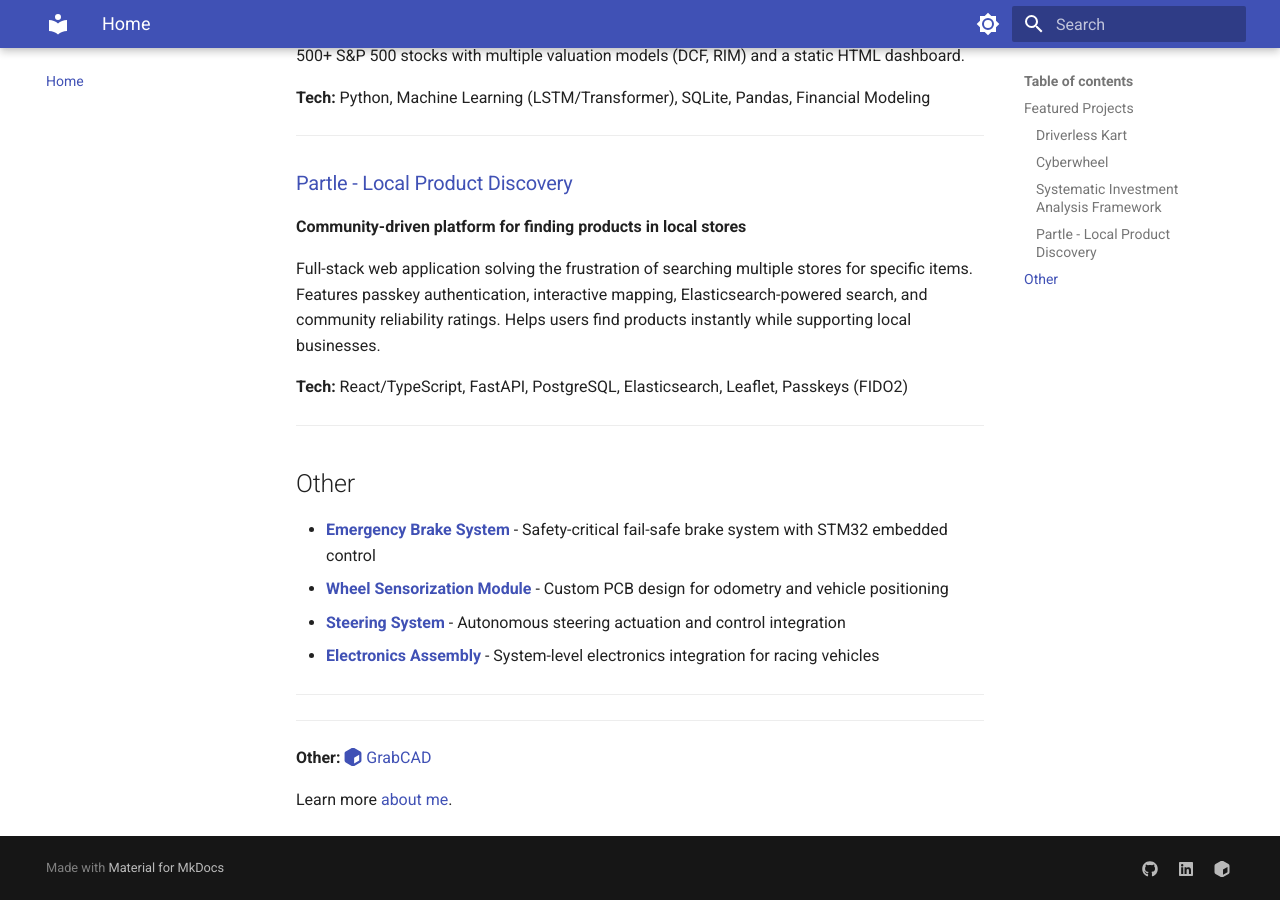
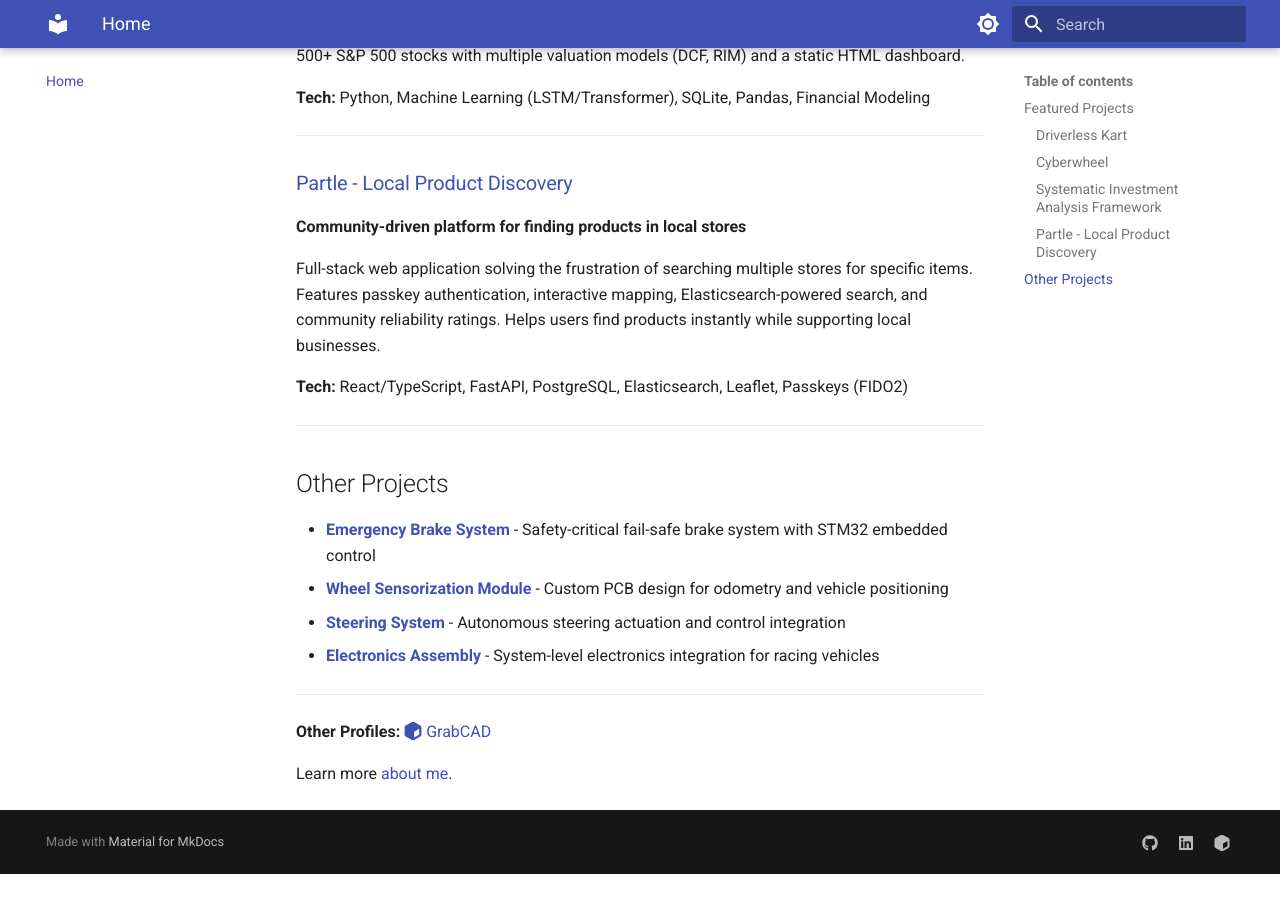
Before and after one commit to rubenayla/ruben, an MkDocs documentation site: the page built from docs/index.md, in a window 1280 px wide and 900 px high, scrolled down 1126 px. Built offline with MkDocs 1.6.1 and Material for MkDocs 9.7.7, drawn with Linux system fonts in a browser that asks for light colours; after the commit the page ends 2000 px from its top, so only the background shows below that.

Commit message:
Clarify section naming: Other Projects and Other Profiles

```diff
--- a/docs/index.md
+++ b/docs/index.md
@@ -46,7 +46,7 @@ Full-stack web application solving the frustration of searching multiple stores
 
 ---
 
-## Other
+## Other Projects
 
 - **[Emergency Brake System](projects/ebs.md)** - Safety-critical fail-safe brake system with STM32 embedded control
 - **[Wheel Sensorization Module](projects/wheel-sensor.md)** - Custom PCB design for odometry and vehicle positioning
@@ -55,8 +55,6 @@ Full-stack web application solving the frustration of searching multiple stores
 
 ---
 
----
-
-**Other:** [:fontawesome-solid-cube: GrabCAD](https://grabcad.com/ruben.jimenez-15/models)
+**Other Profiles:** [:fontawesome-solid-cube: GrabCAD](https://grabcad.com/ruben.jimenez-15/models)
 
 Learn more [about me](about.md).
```
Also changed, not shown: docs/about.md (+1 -1 lines).
